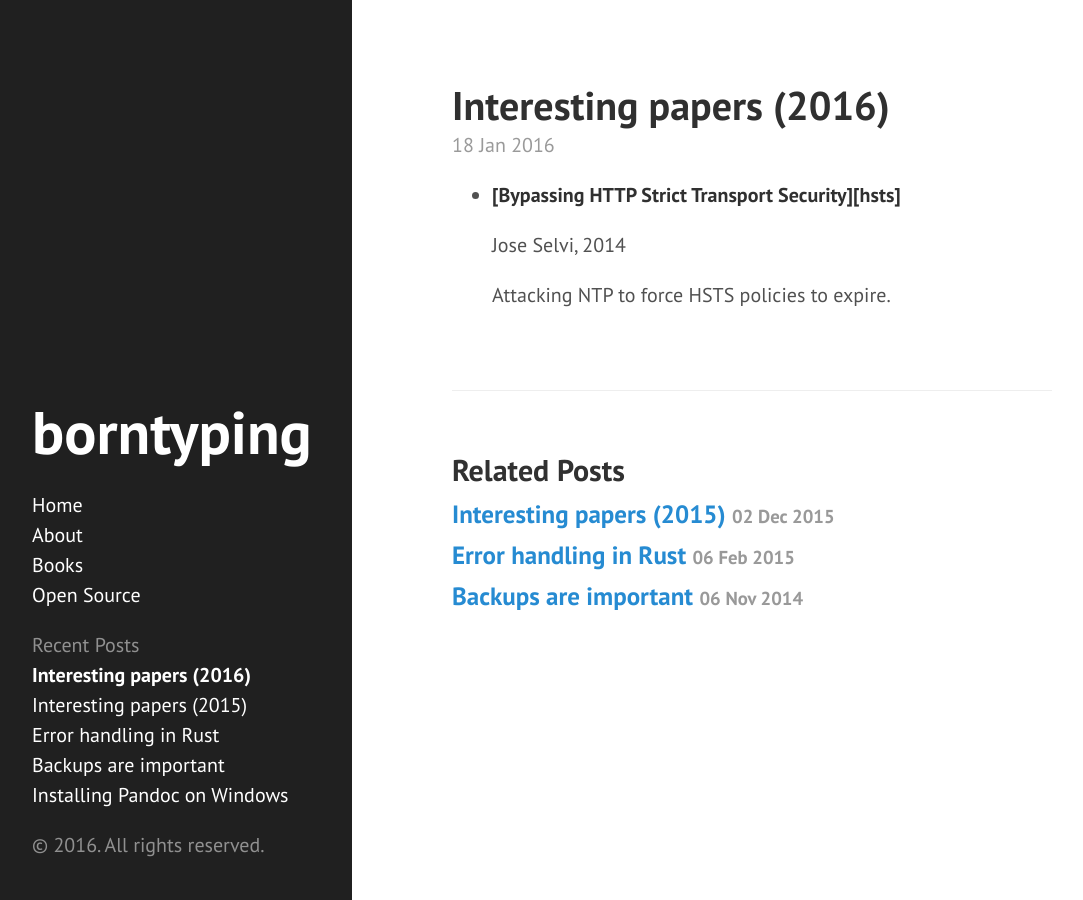
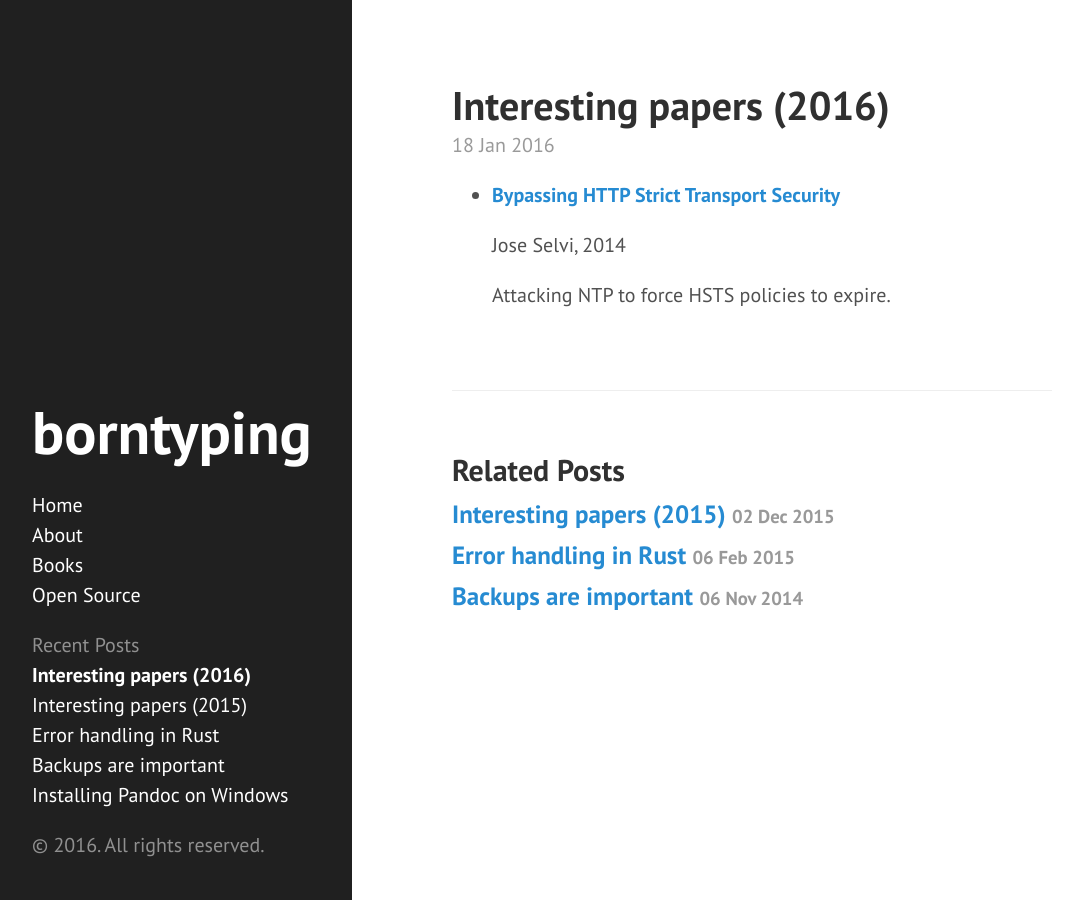
Before and after one commit to borntyping/borntyping.github.io, a Jekyll site: the page built from _posts/2016-01-18-interesting-papers-2016.md, in a window 1280 px wide. Shown: the whole page, without its empty margins (8-1091 px from the left). Built offline with Jekyll 4.4.1, drawn with Linux system fonts in a browser that asks for light colours; some of the changed lines change nothing that is shown.

Commit message:
Fix missing link

```diff
--- a/_posts/2016-01-18-interesting-papers-2016.md
+++ b/_posts/2016-01-18-interesting-papers-2016.md
@@ -8,3 +8,5 @@ title: Interesting papers (2016)
   Jose Selvi, 2014
 
   Attacking NTP to force HSTS policies to expire.
+
+[hsts]: https://www.blackhat.com/docs/eu-14/materials/eu-14-Selvi-Bypassing-HTTP-Strict-Transport-Security-wp.pdf
```
